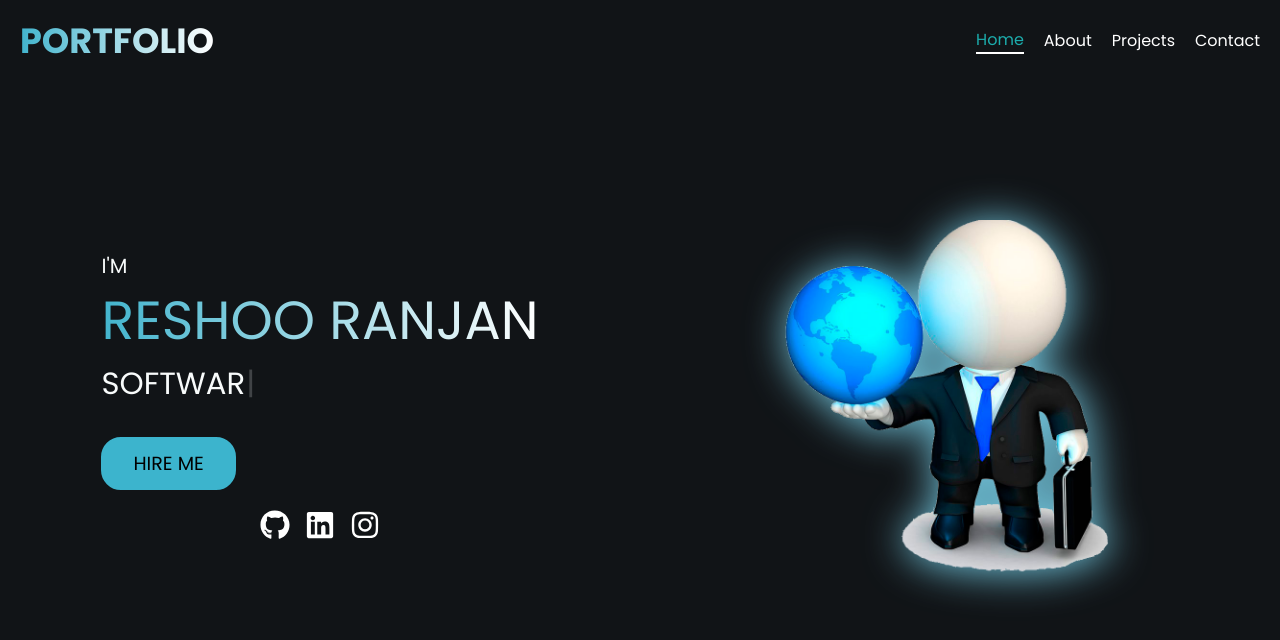
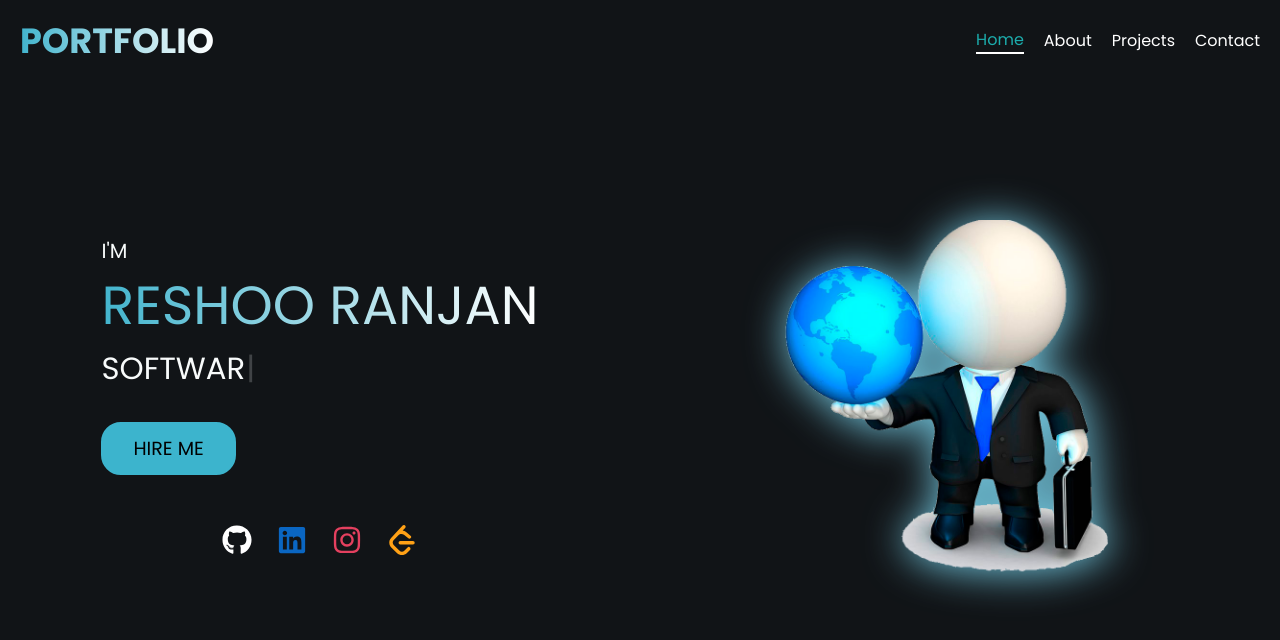
Before and after one commit to Reshoo18/PORTFOLIO, a React (Vite) app in the folder PortFolio/: page / in a window 1280 px wide. Shown: the top 640 px of the page. Built offline with nearby package versions, Linux system fonts and the light colour scheme.

Commit message:
all 4 button add

```diff
--- a/PortFolio/src/Components/Home/home.css
+++ b/PortFolio/src/Components/Home/home.css
@@ -13,9 +13,10 @@
     color: rgb(248, 251, 251);
 }
 .social-links {
-  margin-top: 20px;
+
+  margin-top: 50px;
   display: flex;
-  gap: 15px;
+  gap: 25px;
   justify-content: center;
 }
 
@@ -84,4 +85,18 @@
     height: 50vh;
     align-items: end;
 }
+}.social-links a.github-icon {
+  color: white; /* GitHub's brand color */
 }
+
+.social-links a.linkedin-icon {
+  color: #0A66C2; /* LinkedIn's brand color */
+}
+
+.social-links a.instagram-icon {
+  color: #E4405F; /* Instagram's brand color */
+}
+
+.social-links a.leetcode-icon {
+  color: #FFA116; /* LeetCode's brand color */
+}
--- a/PortFolio/src/Components/Home/home.jsx
+++ b/PortFolio/src/Components/Home/home.jsx
@@ -1,7 +1,7 @@
 import React from 'react'
 import "./Home.css"
 import { FaGithub, FaLinkedin, FaInstagram } from "react-icons/fa";
-
+import { SiLeetcode } from "react-icons/si";
 import man from "../../assets/man.png"
 import Typewriter from "typewriter-effect";
 import { useGSAP } from '@gsap/react';
@@ -44,16 +44,18 @@ function Home() {
   </div>
   <button>HIRE ME</button>
   <div className="social-links">
-    <a href="https://github.com/Reshoo18" target="_blank" rel="noopener noreferrer">
+    <a href="https://github.com/Reshoo18" target="_blank" rel="noopener noreferrer" className="github-icon">
       <FaGithub size={30} />
     </a>
-    <a href="https://www.linkedin.com/in/reshoo-ranjan-22b74829a" target="_blank" rel="noopener noreferrer">
+    <a href="https://www.linkedin.com/in/reshoo-ranjan-22b74829a" target="_blank" rel="noopener noreferrer" className="linkedin-icon">
       <FaLinkedin size={30} />
     </a>
-    <a href="https://instagram.com/yourusername" target="_blank" rel="noopener noreferrer">
+    <a href="https://instagram.com/reshooranjan" target="_blank" rel="noopener noreferrer" className="instagram-icon">
       <FaInstagram size={30} />
     </a>
-
+    <a href="https://leetcode.com/CGVwD5faxE/" target="_blank" rel="noopener noreferrer" className="leetcode-icon">
+    <SiLeetcode size={30} />
+  </a>
 
   </div>
 </div>
```
